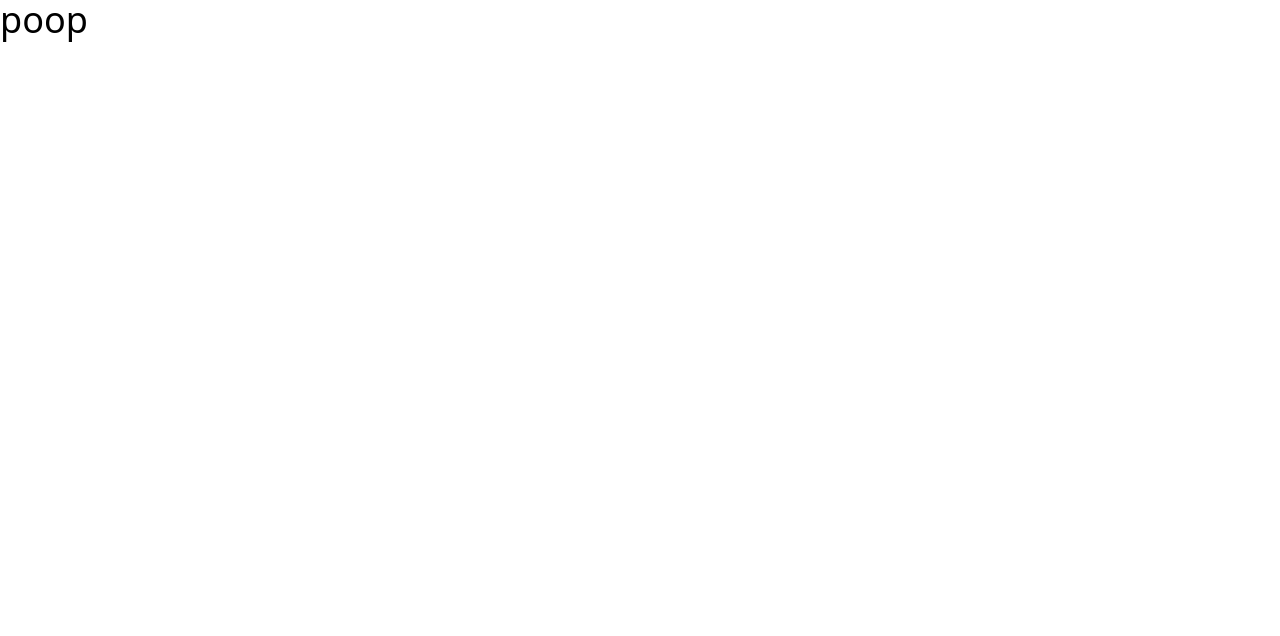
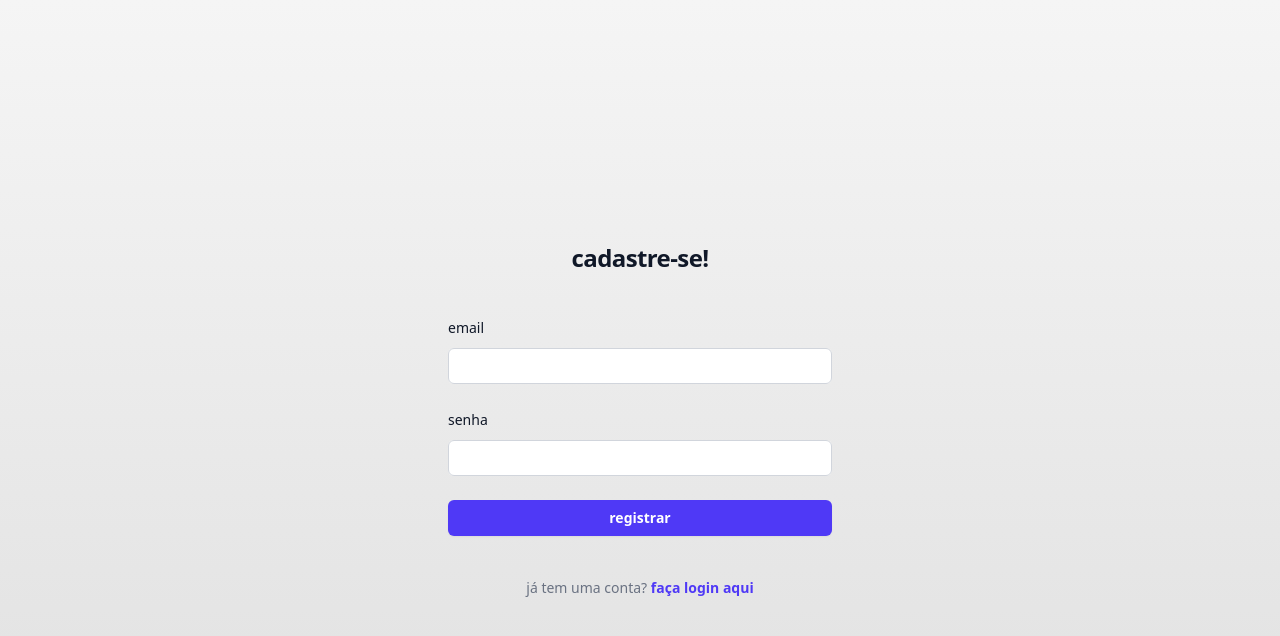
Before and after one commit to caiiohenryk/poop-ranking, a React (Vite) app in the folder front/poop-ranking/: page / in a window 1280 px wide. Shown: the top 636 px of the page. Built offline with nearby package versions, Linux system fonts and the light colour scheme.

Commit message:
add tela de registro

```diff
--- a/front/poop-ranking/index.html
+++ b/front/poop-ranking/index.html
@@ -2,7 +2,7 @@
 <html lang="en">
   <head>
     <meta charset="UTF-8" />
-    <link rel="icon" type="image/svg+xml" href="public/vite.svg" />
+    <link rel="icon" type="image/svg+xml" href="/vite.svg" />
     <meta name="viewport" content="width=device-width, initial-scale=1.0" />
     <link href="src/style.css" rel="stylesheet">
     <title>Vite + React</title>
--- a/front/poop-ranking/src/App.jsx
+++ b/front/poop-ranking/src/App.jsx
@@ -1,8 +1,10 @@
+import Register from "./pages/Register"
+
 function App() {
   return (
-    <>
-      <h1 className='text-4xl'>poop</h1>
-    </>
+    <main className="w-screen h-screen flex items-center justify-center bg-gradient-to-b from-[#f5f5f5] to-[#e0e0e0]">
+      <Register />
+    </main>
   )
 }
 
--- /dev/null
+++ b/front/poop-ranking/src/pages/Register.jsx
@@ -0,0 +1,67 @@
+import React from 'react'
+
+function Register() {
+    return (
+        <div className="flex min-h-full flex-1 flex-col justify-center px-6 py-12 lg:px-8">
+            <div className="sm:mx-auto sm:w-full sm:max-w-sm">
+                <h2 className="mt-10 text-center text-2xl/9 font-bold tracking-tight text-gray-900">
+                    cadastre-se!
+                </h2>
+            </div>
+
+            <div className="mt-10 sm:mx-auto sm:w-full sm:max-w-sm">
+                <form action="#" method="POST" className="space-y-6">
+                    <div>
+                        <label htmlFor="email" className="block text-sm/6 font-medium text-gray-900">
+                            email
+                        </label>
+                        <div className="mt-2">
+                            <input
+                                id="email"
+                                name="email"
+                                type="email"
+                                required
+                                autoComplete="email"
+                                className="block w-full rounded-md bg-white px-3 py-1.5 text-base text-gray-900 outline-1 -outline-offset-1 outline-gray-300 placeholder:text-gray-400 focus:outline-2 focus:-outline-offset-2 focus:outline-indigo-600 sm:text-sm/6"
+                            />
+                        </div>
+                    </div>
+
+                    <div>
+                        <label htmlFor="password" className="block text-sm/6 font-medium text-gray-900">
+                            senha
+                        </label>
+                        <div className="mt-2">
+                            <input
+                                id="password"
+                                name="password"
+                                type="password"
+                                required
+                                autoComplete="current-password"
+                                className="block w-full rounded-md bg-white px-3 py-1.5 text-base text-gray-900 outline-1 -outline-offset-1 outline-gray-300 placeholder:text-gray-400 focus:outline-2 focus:-outline-offset-2 focus:outline-indigo-600 sm:text-sm/6"
+                            />
+                        </div>
+                    </div>
+
+                    <div>
+                        <button
+                            type="submit"
+                            className="cursor-pointer flex w-full justify-center rounded-md bg-indigo-600 px-3 py-1.5 text-sm/6 font-semibold text-white shadow-xs hover:bg-indigo-500 focus-visible:outline-2 focus-visible:outline-offset-2 focus-visible:outline-indigo-600"
+                        >
+                            registrar
+                        </button>
+                    </div>
+                </form>
+
+                <p className="mt-10 text-center text-sm/6 text-gray-500">
+                    já tem uma conta?{' '}
+                    <a href="#" className="cursor-pointer font-semibold text-indigo-600 hover:text-indigo-500">
+                        faça login aqui
+                    </a>
+                </p>
+            </div>
+        </div>
+    )
+}
+
+export default Register
```
